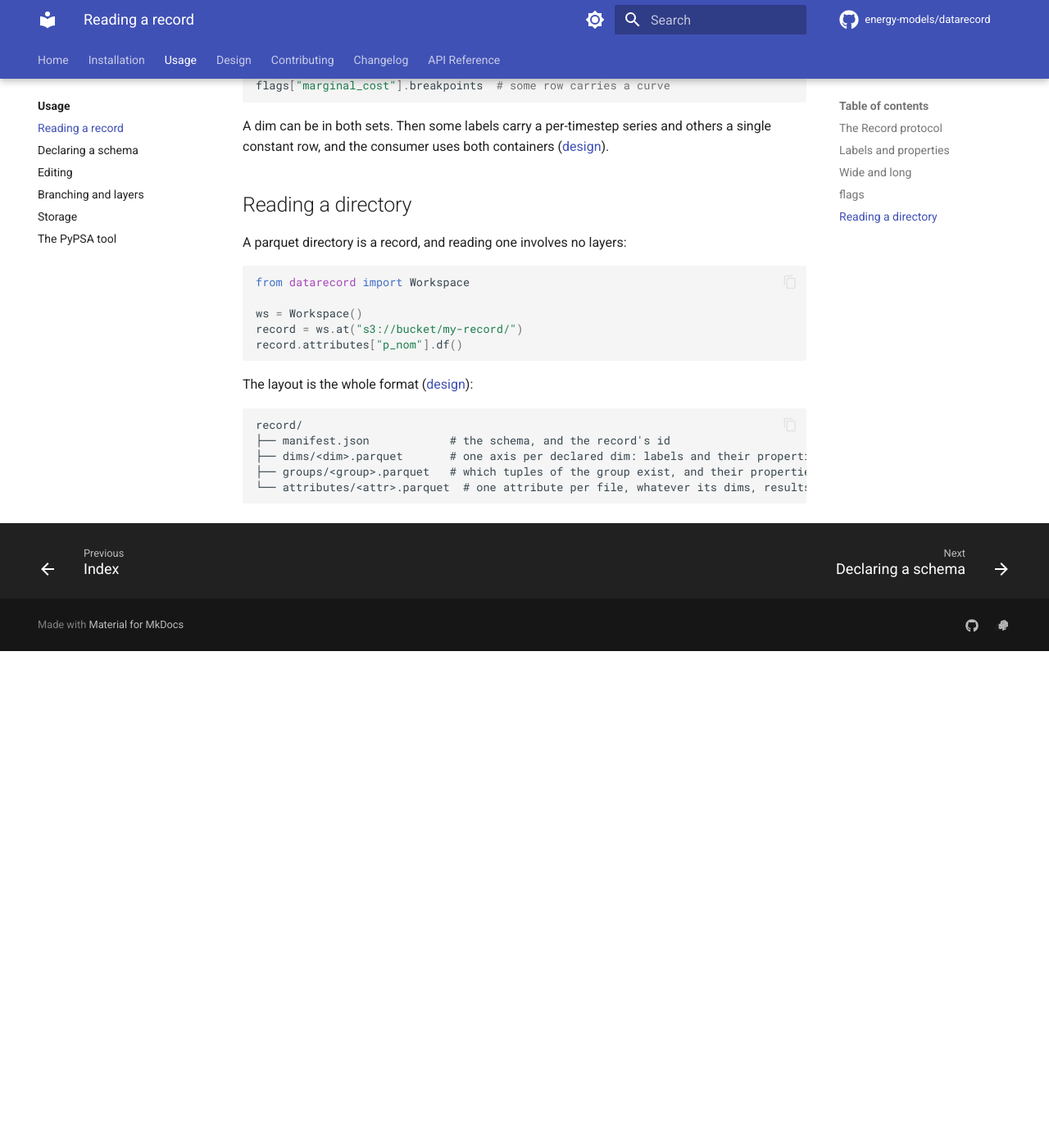
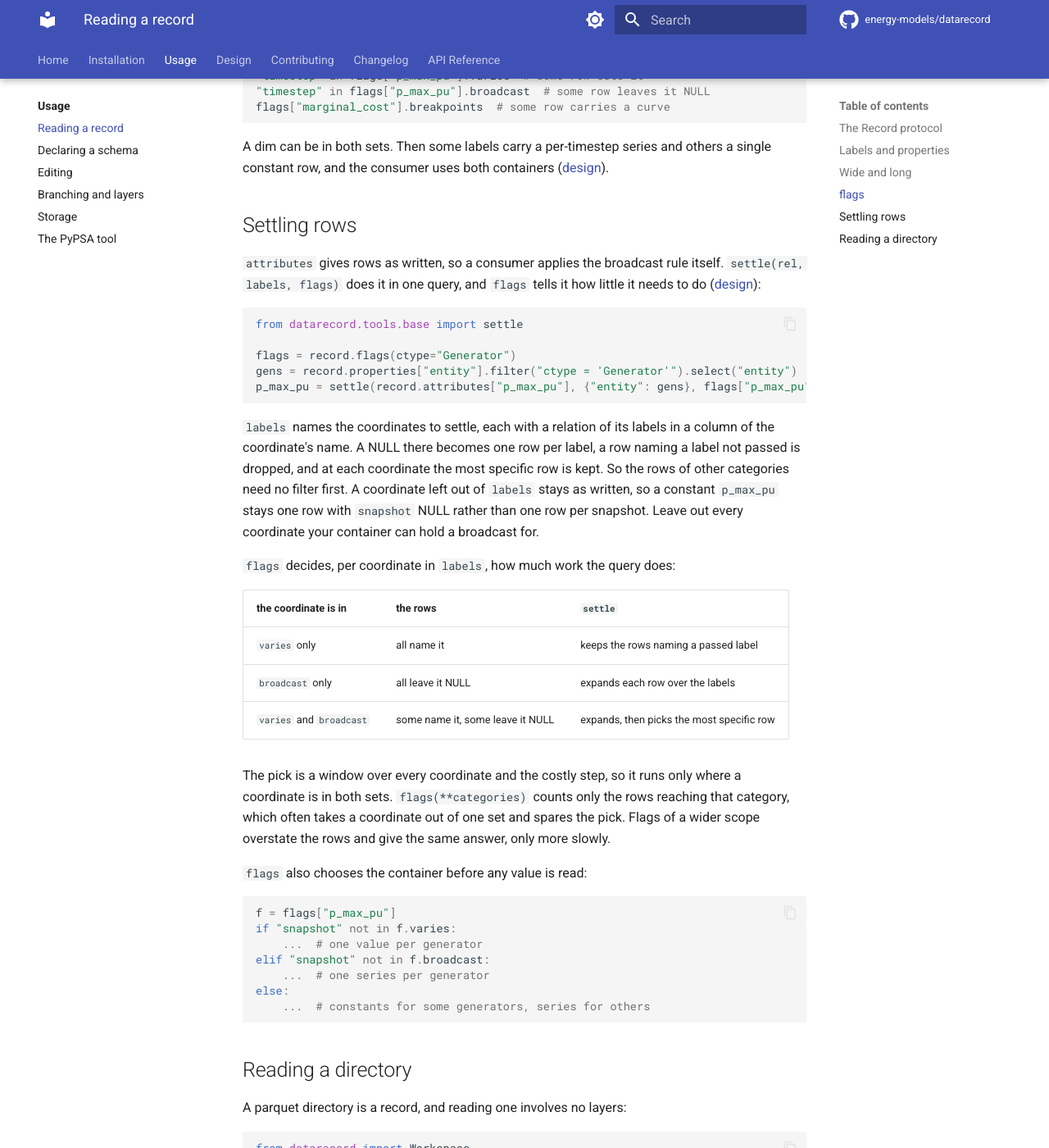
Before and after one commit to energy-models/datarecord, an MkDocs documentation site: the page built from docs/usage/reading.md, in a window 1280 px wide and 1400 px high, scrolled down 1969 px. Shown: the whole window at 82% size. Built offline with MkDocs 1.6.1 and Material for MkDocs 9.7.7, drawn with Linux system fonts in a browser that asks for light colours; comment, search, counter and statistics services are not loaded; before the commit the page ends 2763 px from its top, so only the background shows below that; some of the changed text lies outside the part shown.

Commit message:
docs: settling rows with flags in the reading usage page

````diff
--- a/docs/usage/reading.md
+++ b/docs/usage/reading.md
@@ -68,7 +68,7 @@ A group column broadcasts the same way: a NULL `connection` means every connecti
 
 `attributes` shows stored rows only, in no promised order.
 Two rows may cover one coordinate, of one layer or of two, and the row naming every dim the others there name gives its value.
-A tool settles them with `settle` ([design](../design/tools/index.md#settling-rows)).
+A consumer settles them with `settle`, as [settling rows](#settling-rows) shows.
 A coordinate that no row covers takes the attribute's default, which `Schema.default_for(name, **categories)` gives per category.
 
 An attribute row holds no property, so `attributes["p_max_pu"]` holds every entity's rows together.
@@ -89,6 +89,49 @@ flags["marginal_cost"].breakpoints  # some row carries a curve
 
 A dim can be in both sets.
 Then some labels carry a per-timestep series and others a single constant row, and the consumer uses both containers ([design](../design/use/reading.md#flags)).
+
+## Settling rows
+
+`attributes` gives rows as written, so a consumer applies the broadcast rule itself.
+`settle(rel, labels, flags)` does it in one query, and `flags` tells it how little it needs to do ([design](../design/tools/index.md#settling-rows)):
+
+```python
+from datarecord.tools.base import settle
+
+flags = record.flags(ctype="Generator")
+gens = record.properties["entity"].filter("ctype = 'Generator'").select("entity")
+p_max_pu = settle(record.attributes["p_max_pu"], {"entity": gens}, flags["p_max_pu"])
+```
+
+`labels` names the coordinates to settle, each with a relation of its labels in a column of the coordinate's name.
+A NULL there becomes one row per label, a row naming a label not passed is dropped, and at each coordinate the most specific row is kept.
+So the rows of other categories need no filter first.
+A coordinate left out of `labels` stays as written, so a constant `p_max_pu` stays one row with `snapshot` NULL rather than one row per snapshot.
+Leave out every coordinate your container can hold a broadcast for.
+
+`flags` decides, per coordinate in `labels`, how much work the query does:
+
+| the coordinate is in     | the rows                         | `settle`                                  |
+| ------------------------ | -------------------------------- | ----------------------------------------- |
+| `varies` only            | all name it                      | keeps the rows naming a passed label      |
+| `broadcast` only         | all leave it NULL                | expands each row over the labels          |
+| `varies` and `broadcast` | some name it, some leave it NULL | expands, then picks the most specific row |
+
+The pick is a window over every coordinate and the costly step, so it runs only where a coordinate is in both sets.
+`flags(**categories)` counts only the rows reaching that category, which often takes a coordinate out of one set and spares the pick.
+Flags of a wider scope overstate the rows and give the same answer, only more slowly.
+
+`flags` also chooses the container before any value is read:
+
+```python
+f = flags["p_max_pu"]
+if "snapshot" not in f.varies:
+    ...  # one value per generator
+elif "snapshot" not in f.broadcast:
+    ...  # one series per generator
+else:
+    ...  # constants for some generators, series for others
+```
 
 ## Reading a directory
 
````
Also changed, not shown: CHANGELOG.md (+2 -1 lines).
